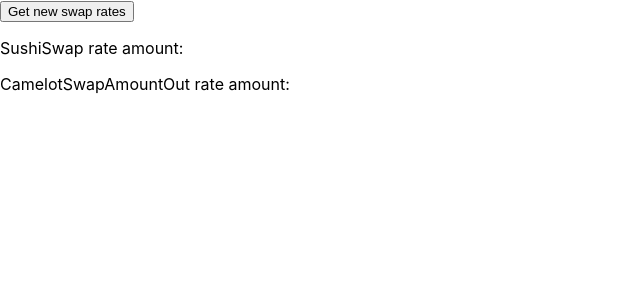
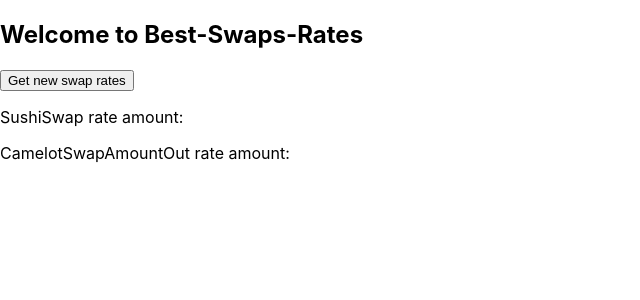
Before and after one commit to JMariadlcs/best-rates-swaps-ui, a React (Create React App) app: page /commonSwaps in a window 1280 px wide. Shown: the top 300 px of the page, without its empty margins (0-640 px from the left). Built offline with nearby package versions, Linux system fonts and the light colour scheme; what web3 would draw is missing.

Commit message:
update commonswaps methods

```diff
--- a/src/routes/CommonSwaps.jsx
+++ b/src/routes/CommonSwaps.jsx
@@ -1,34 +1,41 @@
 
 
+import { useState } from 'react';
 import { getSushiSwapPrice } from '../commonSwaps/sushiswap/sushiswapHelper'
 import { getCamelotV2SwapPrice } from '../commonSwaps/camelotV2/camelotV2Helper';
 
 const CommonSwaps = () => {
-    let sushiSwapAmountOut, camelotSwapAmountOut
 
+    const [sushiRate, setSushiRate] = useState(undefined)
+    const [camelotRate, setCamelotRate] = useState(undefined)
 
-    const getSwapRate = async() => {
-
+    const getSwapRate = async () => {
+        let sushiSwapAmountOut, camelotSwapAmountOut
         const token1 = '0x82aF49447D8a07e3bd95BD0d56f35241523fBab1'; // WETH (Arbitrum)
         const token2 = '0xFd086bC7CD5C481DCC9C85ebE478A1C0b69FCbb9'; // USDT (Arbitrum)
         const amount = 1000000000000;
 
         sushiSwapAmountOut = await getSushiSwapPrice(token1, token2, amount);
+        setSushiRate(sushiSwapAmountOut)
         camelotSwapAmountOut = await getCamelotV2SwapPrice(token1, token2, amount);
-      }
+        setCamelotRate(camelotSwapAmountOut)
+    }
 
 
 
-  return (
-    <div className="CommonSwaps">
-        <div className="swapBody">
-        <button onClick={getSwapRate}>Get new swap rates</button>
-        <p>SushiSwap rate amount: {sushiSwapAmountOut}</p>
-        <p>CamelotSwapAmountOut rate amount: {camelotSwapAmountOut}</p>
+    return (
+        <div className="CommonSwaps">
+            <header className="commonSwaps-header">
+                <section className='commonSwaps-section'>
+                    <h1 className='become-title'>Welcome to Best-Swaps-Rates</h1>
+                    <button onClick={getSwapRate}>Get new swap rates</button>
+                    <p>SushiSwap rate amount: {sushiRate}</p>
+                    <p>CamelotSwapAmountOut rate amount: {camelotRate}</p>
+
+                </section>
+            </header>
         </div>
-
-    </div>
-  );
+    );
 };
 
 export default CommonSwaps;
```
